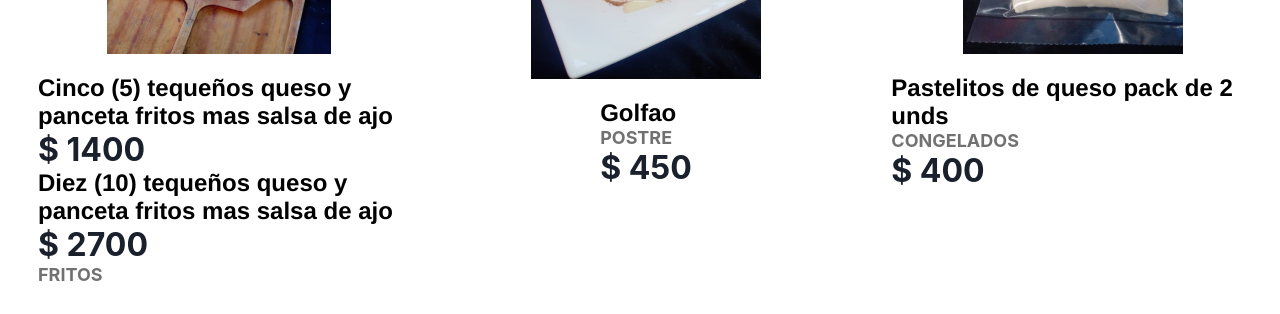
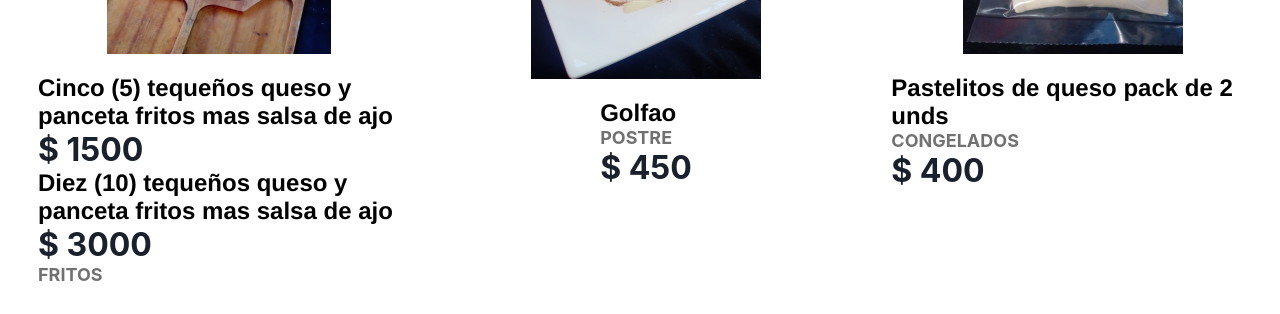
Before and after one commit to elifred2022/productosBokadillos, a React (Create React App) app: page / in a window 1280 px wide. Shown: the part 1360-1674 px from the top of the page. Built offline with nearby package versions, Linux system fonts and the light colour scheme.

Commit message:
update precio tequechito

```diff
--- a/src/components/productos/ProductosItem.js
+++ b/src/components/productos/ProductosItem.js
@@ -108,9 +108,9 @@ export const ProductoItem = ({ id, title, price, image, category }) => {
         </>
         <div className="producto__footer">
           <h1>Cinco (5) tequeños queso y panceta fritos mas salsa de ajo</h1>
-          <p className="price">$ 1400</p>
+          <p className="price">$ 1500</p>
           <h1>Diez (10) tequeños queso y panceta fritos mas salsa de ajo</h1>
-          <p className="price">$ 2700</p>
+          <p className="price">$ 3000</p>
           <p>Fritos</p>
         </div>
       </div>
```
